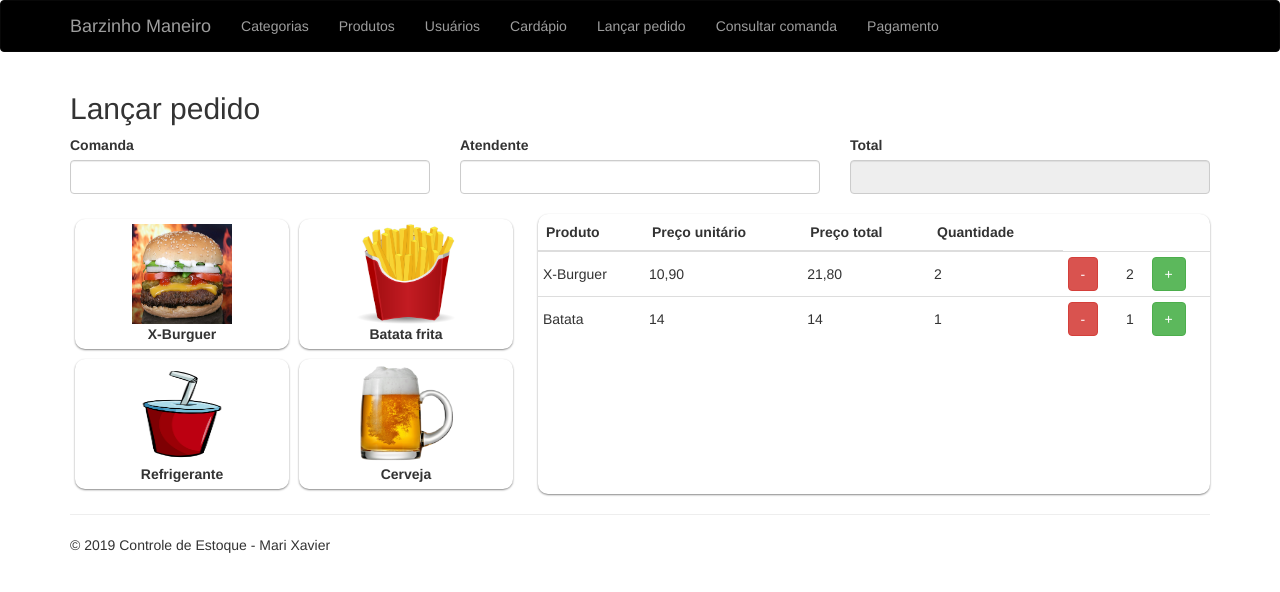
After one commit to MariXavier/Barzinho-Maneiro, a PHP site: page /lancamentoPedido.php in a window 1280 px wide. The commit adds this page. Shown: the top 592 px of the page. Run offline with PHP 8.4, Linux system fonts and the light colour scheme.

Commit message:
Criado css para a parte de lancamento de pedido. Incluido imagens do cardapio

```diff
--- a/barzinho-maneiro/cabecalho.php
+++ b/barzinho-maneiro/cabecalho.php
@@ -7,6 +7,7 @@
     <title>Barzinho Maneiro</title>
     <link href="assets/css/bootstrap.min.css" rel="stylesheet">
     <link href="assets/css/app.css" rel="stylesheet">
+    <link href="css/lancarPedido.css" rel="stylesheet">
 </head>
 
 <body>
--- /dev/null
+++ b/barzinho-maneiro/css/lancarPedido.css
@@ -0,0 +1,60 @@
+/* <!-- width: 70px;
+
+height: 70px;
+
+min-width: 70px;
+
+min-height: 70px;
+
+border-radius: 50%;
+
+margin: 6px 10px 20px 0px;
+
+background-size: 100% 100%;
+
+background-color:
+#52aaa7;
+
+background-image: url('Imagens/hamburguer.jpg'); --> */
+.painel-content
+{
+    display: flex;
+    margin-top: 20px;
+}
+
+.botao-pedido
+{
+    width: 50%;
+    text-align: justify;
+    align-content: initial;
+    display: flex;
+    flex-direction: column;
+    align-items: center;
+    margin: 5px;
+    padding: 5px 5px 0 5px;
+    box-shadow: 0px 1px 2px #888;
+    border-radius: 10px;
+    cursor: pointer;
+}
+
+.imagem-pedido
+{
+    width: 100px;
+    height: 100px;
+    min-width: 100px;
+    min-height: 100px;
+    background-size: 100% 100%;
+}
+
+.tabela-pedido
+{
+    width:60%;
+    box-shadow: 0px 1px 2px #888;
+    border-radius: 10px;
+}
+
+.tabela-pedido > .table > tbody > tr > td
+{
+    vertical-align: middle;
+    padding: 5px;
+}
--- /dev/null
+++ b/barzinho-maneiro/lancamentoPedido.php
@@ -0,0 +1,78 @@
+<?php
+    require_once 'cabecalho.php';
+?>
+
+<h2>Lançar pedido</h2>
+<div class="row">
+    <div class="col-xs-4">
+        <label for="nome">Comanda</label>
+        <input type="text" name="comanda" class="form-control" required>
+    </div>
+    <div class="col-xs-4">
+        <label for="nome">Atendente</label>
+        <input type="text" name="atendente" class="form-control" required>
+    </div>
+    <div class="col-xs-4">
+        <label for="nome">Total</label>
+        <input type="text" name="total" class="form-control" disabled>
+    </div>
+</div>
+
+<div class="painel-content">
+    <div style="width:40%; margin-right: 20px;">
+        <div style="display: flex;">
+            <div class="botao-pedido">
+                <div class="imagem-pedido" style="background-image: url('Imagens/hamburguer.jpg');"></div>
+                <label>X-Burguer</label>
+            </div>
+            <div class="botao-pedido">
+                <div class="imagem-pedido" style="background-image: url('Imagens/batata.png');"></div>
+                <label>Batata frita</label>
+            </div>
+        </div>
+        <div style="display: flex;">
+            <div class="botao-pedido">
+                <div class="imagem-pedido" style="background-image: url('Imagens/refrigerante.jpg');"></div>
+                <label>Refrigerante</label>
+            </div>
+            <div class="botao-pedido">
+                <div class="imagem-pedido" style="background-image: url('Imagens/cerveja.png');"></div>
+                <label>Cerveja</label>
+            </div>
+        </div>
+    </div>
+    <div class="tabela-pedido">
+        <table class="table">
+            <thead>
+                <tr>
+                    <th>Produto</th>
+                    <th>Preço unitário</th>
+                    <th>Preço total</th>
+                    <th>Quantidade</th>
+                </tr>
+            </thead>
+            <tbody>
+                <tr>
+                    <td>X-Burguer</td>
+                    <td>10,90</td>
+                    <td>21,80</td>
+                    <td>2</td>
+                    <td><a href="#" class="btn btn-danger">-</a></td>
+                    <td>2</td>
+                    <td><a href="#" class="btn btn-success">+</a></td>
+                </tr>
+                <tr>
+                    <td>Batata</td>
+                    <td>14</td>
+                    <td>14</td>
+                    <td>1</td>
+                    <td><a href="#" class="btn btn-danger">-</a></td>
+                    <td>1</td>
+                    <td><a href="#" class="btn btn-success">+</a></td>
+                </tr>
+            </tbody>
+        </table>
+    </div>
+</div>
+
+<?php require_once 'rodape.php' ?>
```
Also changed, not shown: barzinho-maneiro/imagens/batata.png (added), barzinho-maneiro/imagens/cerveja.png (added), barzinho-maneiro/imagens/hamburguer.jpg (added), barzinho-maneiro/imagens/refrigerante.jpg (added).
